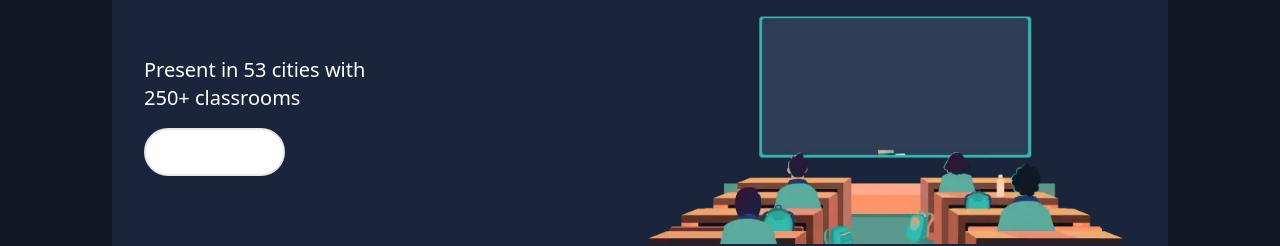
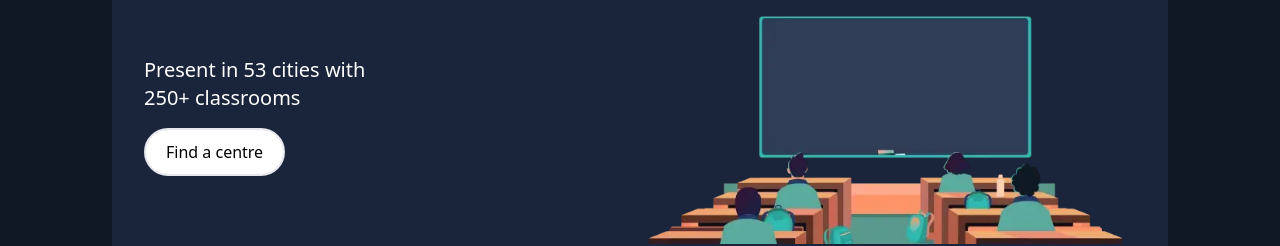
Before and after one commit to istiakahmeed/allen-clone, a React (Vite) app: page / in a window 1280 px wide. Shown: the part 3120-3366 px from the top of the page. Built offline with nearby package versions, Linux system fonts and the light colour scheme.

Commit message:
button issue fixed

```diff
--- a/src/components/ClassRoomProgram.jsx
+++ b/src/components/ClassRoomProgram.jsx
@@ -16,7 +16,7 @@ export default function ClassRoomProgram() {
               250+ classrooms
             </p>
             <Button
-              className="bg-white text-gray-900 hover:bg-[#1A243A] hover:text-gray-300"
+              className="bg-white text-black hover:bg-[#1A243A] hover:text-gray-300"
               label="Find a centre"
             />
           </div>
--- a/src/components/ui/button.jsx
+++ b/src/components/ui/button.jsx
@@ -2,7 +2,7 @@
 const Button = ({ label, onClick, className = "" }) => {
   return (
     <button
-      className={`cursor-pointer px-5 py-2.5 border-2 border-accent text-white h-full flex items-center justify-center hover:bg-transparent hover:border-primary hover:text-primary rounded-full transition-all duration-300 ${className}`}
+      className={`cursor-pointer px-5 py-2.5 border-2 border-accent  h-full flex items-center justify-center hover:bg-transparent hover:border-primary hover:text-primary rounded-full transition-all duration-300 ${className}`}
       onClick={onClick}>
       {label}
     </button>
```
